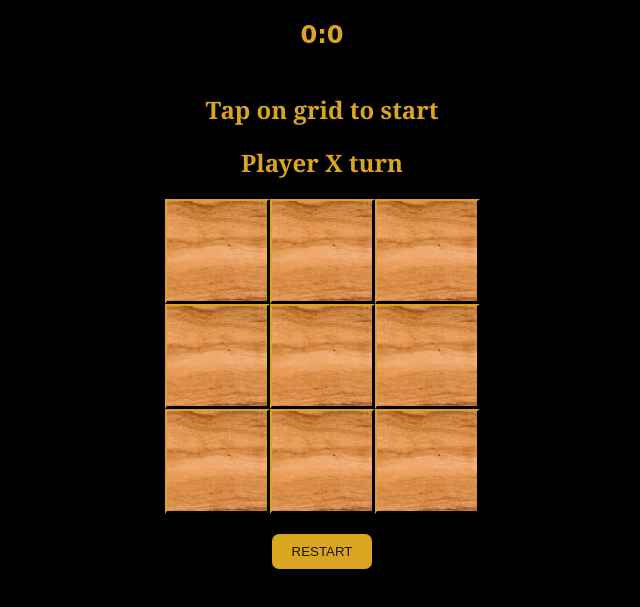
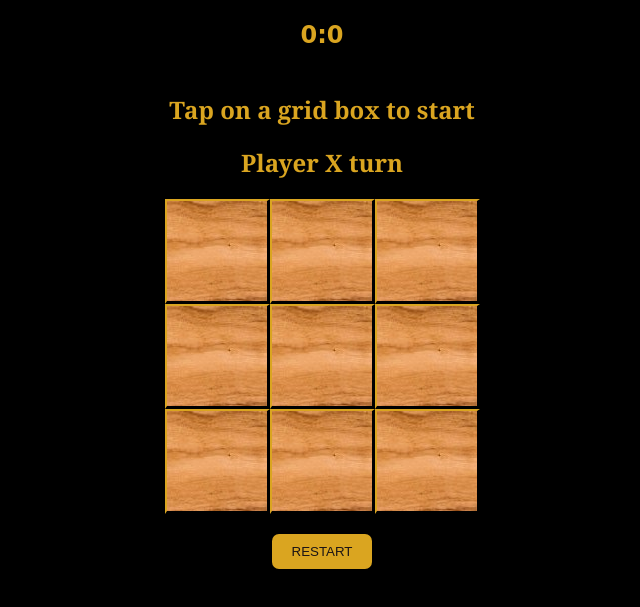
Before and after one commit to franklin-mk/Tic-Tac-Toe-X0X, a website: page main.html in a window 1280 px wide. Shown: the part 159-766 px from the top of the page, without its empty margins (318-958 px from the left). Drawn offline with Linux system fonts and the light colour scheme; a web font is replaced by a local one.

Commit message:
Update main.html

```diff
--- a/main.html
+++ b/main.html
@@ -25,7 +25,7 @@
             <p id="scoreO">0</p>
         </div>
 
-       <h2 id="playerText">Tap on grid to start</h2>
+       <h2 id="playerText">Tap on a grid box to start</h2>
        <h2 id="playerTurn">Player X turn</h2>
 
         <div id="gameboard">
```
